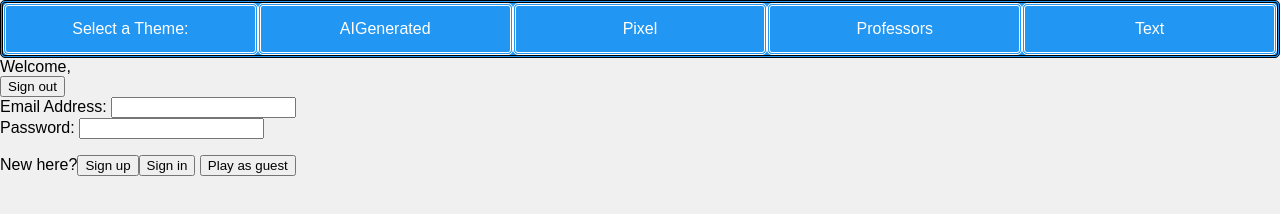
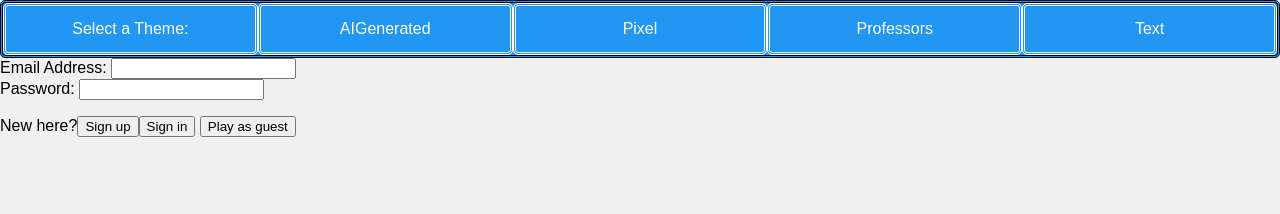
Before and after one commit to mwang840/SuperSix, a website: page index.html in a window 1280 px wide. Drawn offline with Linux system fonts and the light colour scheme.

Commit message:
logged in user div hidden tag re-added
accidentally removed during conflict

```diff
--- a/index.html
+++ b/index.html
@@ -13,9 +13,10 @@
     <li id="stylechange" onclick="changeSheet(2)">Professors</li>
     <li id="stylechange" onclick="changeSheet(3)">Text</li>
   </ul>
-      <div>Welcome, </div>
-      <button>Sign out</button>
-  </div>
+    <div class="logged-in-user" hidden>
+        <div>Welcome, </div>
+        <button>Sign out</button>
+    </div>
   <div>
       <form id='nameform' >
           <div class='form-group'>
```
